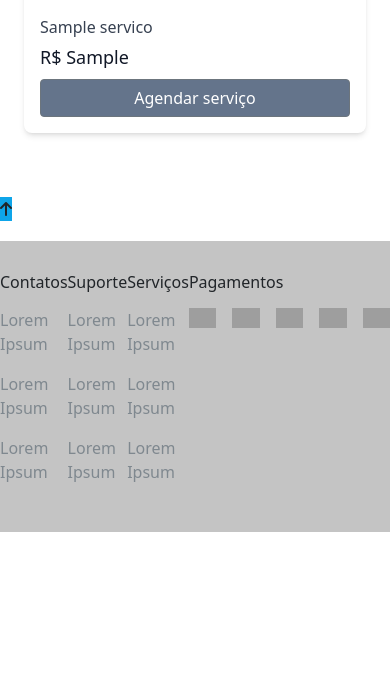
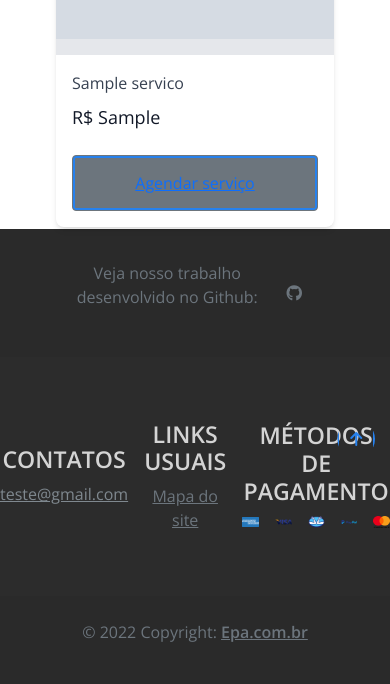
Before and after one commit to Matheus2004a/E-commerce-Veiculos, a PHP site: page /E-commerce-Veiculos-merge/screens/listService/index.php in a window 390 px wide. Shown: the part 462-1146 px from the top of the page. Before the commit the page ends 994 px from the top, so only its background shows below. Run offline with PHP 8.4, Linux system fonts and the light colour scheme; tables that the repository leaves empty or names only in its code hold one stand-in row (values such as "Sample post"); grey boxes marked "Sample" are stand-in pictures; some libraries are stand-ins or nearby versions; some web fonts are replaced; grey boxes are pictures that could not be loaded.

Commit message:
:recycle: Lista de serviços, adiciona footer, header e corrige caminho.

```diff
--- a/screens/listService/index.php
+++ b/screens/listService/index.php
@@ -1,6 +1,5 @@
 <?php
 require __DIR__ . "/../../connection/connection.php";
-session_start();
 ?>
 
 <!DOCTYPE html>
@@ -14,39 +13,47 @@ session_start();
 	<link rel="stylesheet" href="../../bootstrap-5.1.3-dist/css/bootstrap.min.css">
 	<script src="https://cdn.tailwindcss.com"></script>
 	<link rel="stylesheet" href="https://cdnjs.cloudflare.com/ajax/libs/font-awesome/4.7.0/css/font-awesome.min.css">
-	<link rel="stylesheet" href="../home/css/style.css">
+	<link rel="stylesheet" href="../../home_alternativa/assets/css/main.css">
+	<link rel="stylesheet" href="../../home_alternativa/assets/css/styles.css">
 </head>
 
 <body>
+
 	<?php
 	require __DIR__ . "/../../components/messages-alerts/icons.php";
 
 	$filter = $_POST['search'] ?? '';
 
-	$sql = "SELECT `id_servico`, `nome_servico`, `desc_servico`, `val_servico`, `fk_id_mecanico` FROM `tbl_servicos` WHERE nome_servico LIKE '%$filter%' ORDER BY nome_servico";
+	$sql = "SELECT `id_servico`, `nome_servico`, `desc_servico`, `val_servico`, `img_servico`, `fk_id_mecanico` FROM `tbl_servicos` WHERE nome_servico LIKE '%$filter%' ORDER BY nome_servico";
 
 	$filter_selected = $_POST['select-filter'] ?? '';
 
-	// if ($filter_selected == "maior") {
-	// 	$sql = "SELECT `id_servico`, `nome_servico`, `desc_servico`, MAX(`val_servico`) AS preco FROM `tbl_servico`";
-	// } elseif ($filter_selected == "menor") {
-	// 	$sql = "SELECT `id_servico`, `nome_servico`, `desc_servico`, MIN(`val_servico`) AS preco FROM `tbl_servico`";
-	// } else {
-	// 	$sql = "SELECT `id_servico`, `nome_servico`, `desc_servico`, `val_servico` AS preco FROM `tbl_servico` WHERE nome_servico LIKE '%$filter%' ORDER BY nome_servico";
-	// }
+	$order = "";
+
+	if ($filter_selected == "maior") {
+		$order = "ORDER BY val_servico DESC";
+		$sql = "SELECT `id_servico`, `nome_servico`, `desc_servico`, `val_servico`, `img_servico`, `fk_id_mecanico` FROM `tbl_servicos` $order";
+	} elseif ($filter_selected == "menor") {
+		$order = "ORDER BY val_servico ASC";
+		$sql = "SELECT `id_servico`, `nome_servico`, `desc_servico`, `val_servico`, `img_servico`, `fk_id_mecanico` FROM `tbl_servicos` $order";
+	} else {
+		$sql = "SELECT `id_servico`, `nome_servico`, `desc_servico`, `val_servico`, `img_servico`, `fk_id_mecanico` FROM `tbl_servicos` WHERE nome_servico LIKE '%$filter%' ORDER BY nome_servico";
+	}
+
 	$result_query = mysqli_query($conn, $sql);
+	?>
 
 
+	<a name="top-page"></a>
+
+	<?php
+
+	include "../../components/header.php"
 
 	?>
 
-	<a name="top-page"></a>
-	<?php
-	require "../../components/header.php";
-	?>
-
 	<main>
-		<div class="max-w-2xl mx-auto py-16 px-4 sm:py-24 sm:px-6 lg:max-w-7xl lg:px-8">
+		<div class="max-w-2xl mx-auto py-0 px-4 sm:py-24 sm:px-6 lg:max-w-7xl lg:px-8">
 			<div class="flex items-center justify-between mb-8">
 				<form class="w-1/3" action="" method="POST">
 					<input class="form-control" type="search" placeholder="Pesquise aqui o que você procura..." aria-label="Search" name="search">
@@ -72,22 +79,20 @@ session_start();
 				if (mysqli_num_rows($result_query) > 0) {
 					while ($row = mysqli_fetch_assoc($result_query)) {
 						echo "<div class='group shadow-md rounded-lg'>
-						<a href='desc-servicouct.php?id=" . $row['id_servico'] . "'>
 								<div class='w-full aspect-w-1 aspect-h-1 bg-gray-200 rounded-t-lg overflow-hidden xl:aspect-w-7 xl:aspect-h-8'>
 									<figure>
-										<img src='../../images/mecanico.jpg' id='Imageservico' value='../../images/mecanico.jpg' alt='' class='w-full h-60 object-center object-cover group-hover:opacity-75'>
+										<img src='" . $row['img_servico'] . "' id='Imageservico' alt='' class='w-full h-60 object-center object-cover group-hover:opacity-75'>
 									</figure>
 								</div>
 								<div class='p-3'>
 									<h3 class='text-base text-gray-700 truncate' id='nomeservicouto' value='11'>" . $row['nome_servico'] . "</h3>
-									<p class='flex items-center justify-between mt-1 text-lg font-medium text-gray-900' value='".$row['val_servico']."' id='precoservicouto'>R$ " . $row['val_servico'] ."</p>
+									<p class='flex items-center justify-between mt-1 text-lg font-medium text-gray-900' value='" . $row['val_servico'] . "' id='precoservicouto'>R$ " . $row['val_servico'] . "</p>
 
-										<button type='button' class='bg-slate-500 w-100 mt-2 btn btn-secondary' onclick='saveData()' ><a href='../AgendamentoTrocas/index.php?id_user=".$row['fk_id_mecanico']."&id_servico=".$row['id_servico']."'> Agendar serviço </a> </button>
+										<button type='button' class='bg-slate-500 w-100 mt-2 btn btn-secondary' onclick='saveData()' ><a href='../AgendamentoTrocas/index.php?id_user=" . $row['fk_id_mecanico'] . "&id_servico=" . $row['id_servico'] . "'> Agendar serviço </a> </button>
 									</a>
 								</div>
-							</a>
 							</div>";
-                    }
+					}
 				} else {
 					echo "<div class='alert alert-warning flex items-center w-full' role='alert'>
 									<svg class='bi flex-shrink-0 me-2' width='24' height='24' role='img' aria-label='Warning:'><use xlink:href='#exclamation-triangle-fill'/></svg>
@@ -103,65 +108,16 @@ session_start();
 			</article>
 		</div>
 
-		<!-- Button return to top page -->
-		<a href="#top-page">
-			<button class="button-top-page bg-sky-500"><i class="fas fa-arrow-up"></i></button>
-		</a>
+		<?php
+		require "../../components/button_top_page.php";
+		?>
 	</main>
 
-	<footer class="footer-blog">
-		<div class="list-ordenate">
-			<h5>Contatos</h5>
-			<a href="./">Lorem Ipsum</a>
-			<a href="">Lorem Ipsum</a>
-			<a href="">Lorem Ipsum</a>
-		</div>
+	<?php
 
-		<div class="list-ordenate">
-			<h5>Suporte</h5>
-			<a href="">Lorem Ipsum</a>
-			<a href="">Lorem Ipsum</a>
-			<a href="">Lorem Ipsum</a>
-		</div>
+	include "../../components/footer.php";
 
-		<div class="list-ordenate">
-			<h5>Serviços</h5>
-			<a href="">Lorem Ipsum</a>
-			<a href="">Lorem Ipsum</a>
-			<a href="">Lorem Ipsum</a>
-		</div>
-
-		<div class="list-ordenate">
-			<h5>Pagamentos</h5>
-			<ul>
-				<li>
-					<figure>
-						<img src="../../images/american.png" alt="icon-card-american">
-					</figure>
-				</li>
-				<li>
-					<figure>
-						<img src="../../images/paypal.png" alt="icon-card-paypal">
-					</figure>
-				</li>
-				<li>
-					<figure>
-						<img src="../../images/mastercard.png" alt="icon-card-mastercard">
-					</figure>
-				</li>
-				<li>
-					<figure>
-						<img src="../../images/pago.png" alt="icon-card-pago">
-					</figure>
-				</li>
-				<li>
-					<figure>
-						<img src="../../images/boleto.png" alt="icon-card-boleto">
-					</figure>
-				</li>
-			</ul>
-		</div>
-	</footer>
+	?>
 
 	<!-- jQuery (necessary for Bootstrap's JavaScript plugins) -->
 	<script src="https://ajax.googleapis.com/ajax/libs/jquery/1.11.3/jquery.min.js"></script>
@@ -170,21 +126,19 @@ session_start();
 	<!-- Include all compiled plugins (below), or include individual files as needed -->
 	<script src="js/bootstrap.min.js"></script>
 	<script>
-		function saveData(){
-			if(typeof(Storage)!== "undefined"){
-				if(localStorage.cont){
-					localStorage.cont = Number(localStorage.cont)+1;
-				}else{
+		function saveData() {
+			if (typeof(Storage) !== "undefined") {
+				if (localStorage.cont) {
+					localStorage.cont = Number(localStorage.cont) + 1;
+				} else {
 					localStorage.cont = 1;
 				}
 				var cad;
 				cad = document.getElementById('Imageservico').value + ';' + document.getElementById('nomeservicouto').value + ';' + document.getElementById('precoservicouto').value;
-				localStorage.setItem("cad_"+localStorage.cont,cad);
+				localStorage.setItem("cad_" + localStorage.cont, cad);
 
 			}
 		}
-
-
 	</script>
 </body>
 
```
